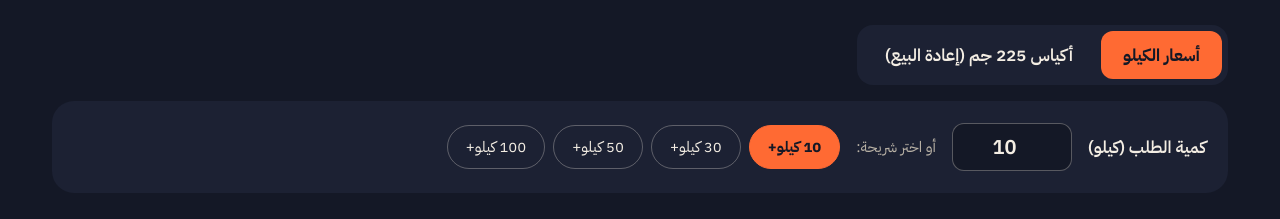
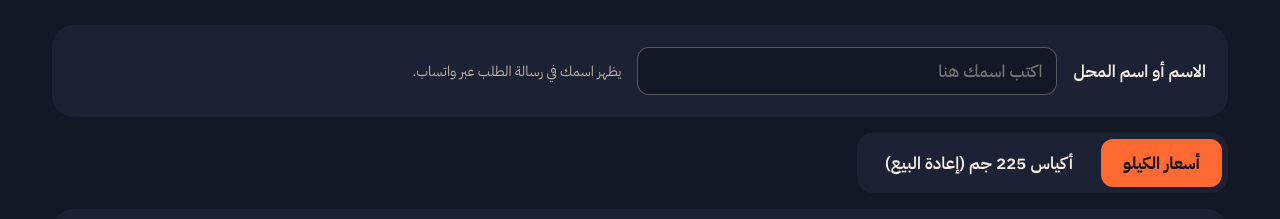
Before and after one commit to asante-coffee/asante-coffee.github.io, a plain HTML site: page wholesale.html in a window 1280 px wide. Shown: the part 327-546 px from the top of the page. Drawn offline with Linux system fonts and the light colour scheme.

Commit message:
Wholesale: customer name field in WhatsApp order message
Co-Authored-By: Claude Opus 5.5 <noreply@anthropic.com>
Claude-Session: https://claude.ai/code/session_01QJrJwF56fqeAiRnaWS1d1W

```diff
--- a/wholesale.html
+++ b/wholesale.html
@@ -67,6 +67,11 @@ footer .wrap{padding-top:32px;padding-bottom:32px;display:flex;flex-wrap:wrap;ju
 <p class="lead">قائمة أسعار محاصيل محمصة أسانتي لعملاء الجملة وإعادة البيع. الأسعار بالريال السعودي وغير شاملة ضريبة القيمة المضافة، وقابلة للتغيير.</p>
 </section>
 <section id="prices" class="wrap" style="padding-top:28px">
+<div class="ctrl" style="margin:0 0 16px">
+<label for="cname" style="font-size:17px;font-weight:600">الاسم أو اسم المحل</label>
+<input id="cname" type="text" autocomplete="organization" placeholder="اكتب اسمك هنا" style="width:auto;flex:1 1 240px;max-width:420px;text-align:start;font-size:17px;font-weight:500">
+<span class="muted" style="font-size:14px">يظهر اسمك في رسالة الطلب عبر واتساب.</span>
+</div>
 <div class="tabs" role="tablist" aria-label="نوع القائمة">
 <button class="tab" role="tab" aria-selected="true" data-mode="kg">أسعار الكيلو</button>
 <button class="tab" role="tab" aria-selected="false" data-mode="bag">أكياس 225 جم (إعادة البيع)</button>
@@ -272,7 +277,10 @@ footer .wrap{padding-top:32px;padding-bottom:32px;display:flex;flex-wrap:wrap;ju
 </div></footer>
 <script>
 (function(){
-var WA='https://wa.me/966537809377?text=',mode='kg',qty=10,bagT=1;
+var WA='https://wa.me/966537809377?text=',mode='kg',qty=10,bagT=1,cname='';
+var nameEl=document.getElementById('cname');
+try{cname=localStorage.getItem('asanteName')||'';nameEl.value=cname}catch(e){}
+nameEl.addEventListener('input',function(){cname=nameEl.value.trim();try{localStorage.setItem('asanteName',cname)}catch(e){};render()});
 function fmt(n){return Number(n).toLocaleString('en-US',{maximumFractionDigits:2})}
 function tierOf(q){return q>=100?3:q>=50?2:q>=30?1:q>=10?0:-1}
 function render(){
@@ -289,7 +297,7 @@ function render(){
     card.querySelectorAll('.k3 .tier').forEach(function(el,i){el.classList.toggle('on',i===bagT)});
     card.querySelector('.total.m-kg').textContent=t>=0?('الإجمالي لـ '+qty+' كيلو: '+fmt(qty*kg[t])+' ر.س'):'';
     card.querySelector('.bagnote').textContent=bagT===0?'سعر إعادة البيع الرسمي للكيس':'سعر الكيس 225 جم بعد الخصم';
-    var msg=mode==='kg'?('مرحباً، أبغى أطلب جملة: '+name+'، الكمية '+qty+' كيلو'):('مرحباً، أبغى أطلب أكياس 225 جم: '+name);
+    var who=cname?('مرحباً، معك '+cname+'. '):'مرحباً، ';var msg=who+(mode==='kg'?('أبغى أطلب جملة: '+name+'، الكمية '+qty+' كيلو'):('أبغى أطلب أكياس 225 جم: '+name));
     card.querySelector('.wa').href=WA+encodeURIComponent(msg);
   });
 }
```
